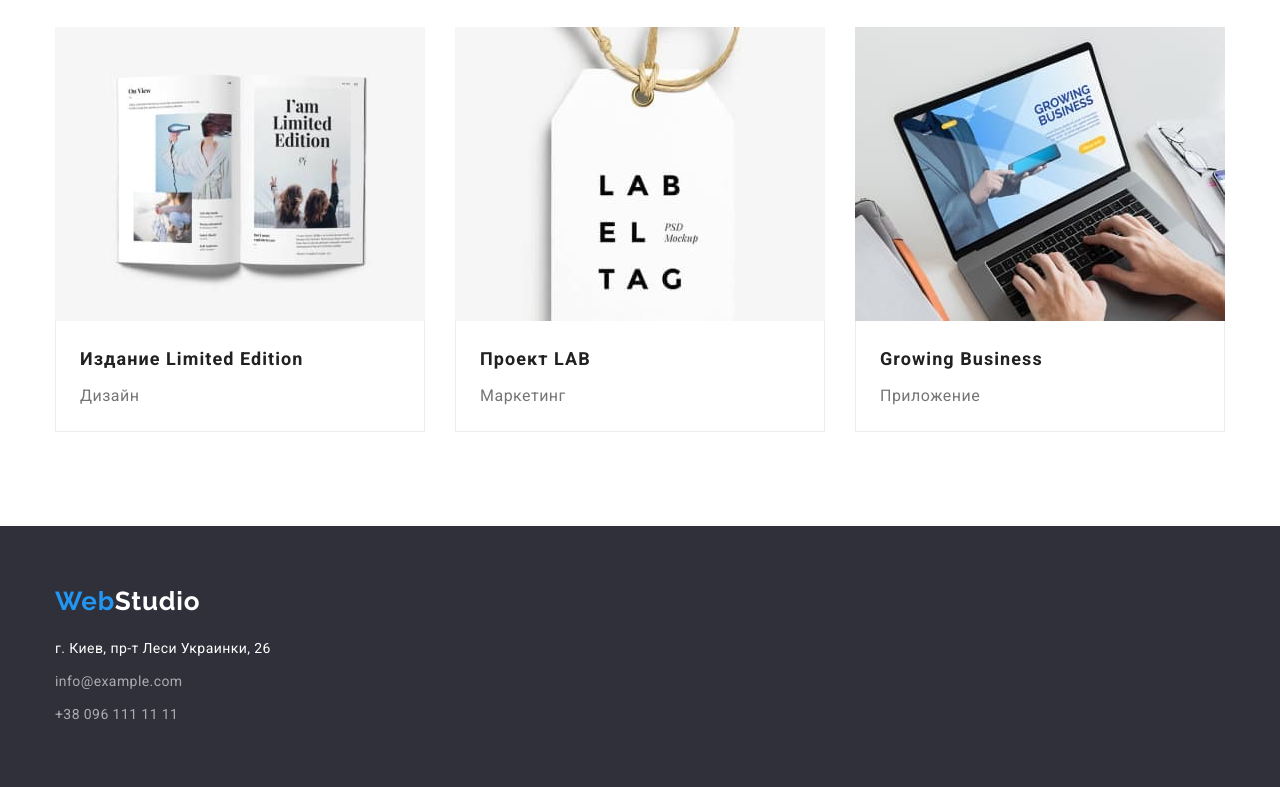
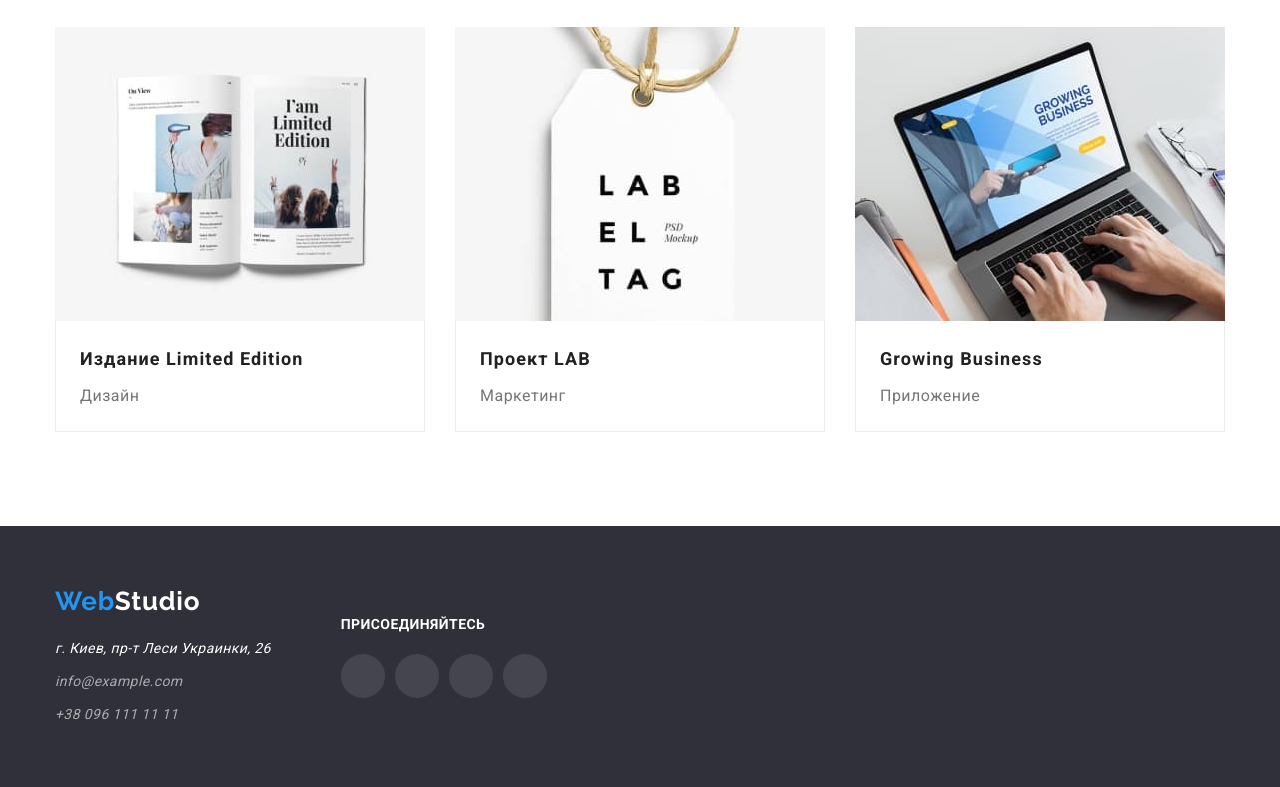
Before and after one commit to Dmutriy/goit-markup-hw-04, a plain HTML site: page portfolio.html in a window 1280 px wide. Shown: the part 1107-1894 px from the top of the page. Drawn offline with nearby package versions, Linux system fonts and the light colour scheme.

Commit message:
make footer))

```diff
--- a/css/styles.css
+++ b/css/styles.css
@@ -483,27 +483,26 @@ body {
 
 /* --------------------------FOOTER----------------------------------- */
 
-/*
-.contact-wrap .container {
-    display: flex;
-} */
-
 .footer {
     background-color: #2f303a;
     padding: 60px 0;
 }
 
-.footer .join {
+.footer .container {
     display: flex;
+    align-items: center;
 }
 
 .footer-logo {
+    display: block;
     font-family: "Raleway";
     font-weight: 700;
     font-size: 26px;
     line-height: 1.19;
     letter-spacing: 0.03em;
     color: #2196f3;
+
+    margin-bottom: var(--typical-margin);
 }
 
 .footer-studio {
@@ -532,11 +531,14 @@ body {
     line-height: 1.71;
     letter-spacing: 0.03em;
     color: rgba(255, 255, 255, 0.6);
-    /* margin-top: 9px; */
     display: block;
 }
 
 /* ---------------------------------JOIN---------------------------------------- */
+
+.join {
+    margin-left: 70px;
+}
 
 .join-title {
     font-family: "Roboto";
@@ -547,10 +549,14 @@ body {
     text-transform: uppercase;
 
     color: var(--second-title-color);
+
+    /* margin-bottom: 20px; */
 }
 
 .join-list {
     display: flex;
+    margin-top: 20px;
+
     /* align-items: center; */
     /* justify-content: center; */
 }
--- a/portfolio.html
+++ b/portfolio.html
@@ -225,15 +225,16 @@
                 </div>
             </section>
         </main>
+        <div class="contact-wrap">
         <footer class="footer">
             <div class="container">
-                <a class="footer-logo link" href="WedStudio"
+                <div class="address"> <a class="footer-logo link" href="WedStudio"
                     >Web<span class="footer-studio">Studio</span>
                 </a>
-                <address class="footer-adres">
-                    <ul class="footer-list list">
-                        <li class="footer-item">
-                            <a
+                    <address class="footer-address">
+                        <ul class="footer-list list">
+                            <li class="footer-item">
+                                <a
                                 class="footer-addres-link link"
                                 href="https://goo.gl/maps/2mAzJmAGpDU8Xr4V7"
                                 target="_blank"
@@ -254,8 +255,37 @@
                             >
                         </li>
                     </ul>
-                </address>
-            </div>
-        </footer>
+                    </address></div>
+
+                <div class="join">
+                <strong class="join-title">присоединяйтесь</strong>
+                <ul class="join-list list">
+                    <li class="join-item">
+                        <a href="" class="join-link link">
+                                        <svg class="join-icon"
+                                        width="20"
+                                        height="20"
+                                        ><use href="./images/icons.svg#icon-instagram"
+                                        ></use></svg>
+                        </a>
+                    </li>
+                    <li class="join-item"><a href="" class="join-link link"><svg class="join-icon"
+                                        width="20"
+                                        height="20"
+                                        ><use href="./images/icons.svg#icon-twitter"
+                                        ></use></svg></a></li>
+                    <li class="join-item"><a href="" class="join-link link"><svg class="join-icon"
+                                        width="20"
+                                        height="20"
+                                        ><use href="./images/icons.svg#icon-facebook"
+                                        ></use></svg></a></li>
+                    <li class="join-item"><a href="" class="join-link link"><svg class="join-icon"
+                                        width="20"
+                                        height="20"
+                                        ><use href="./images/icons.svg#icon-linkedin"
+                                        ></use></svg></a></li>
+                </ul></div>
+            </footer>
+        </div>
     </body>
 </html>
```
Also changed, not shown: index.html (+10 -12 lines).
